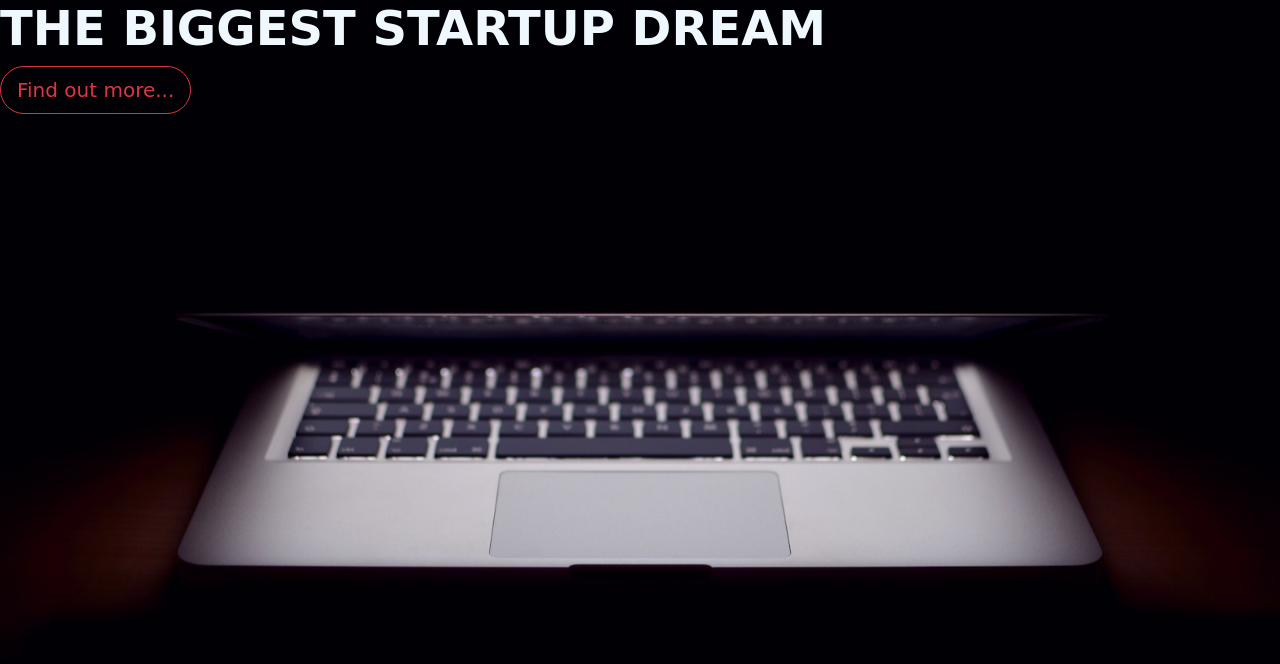
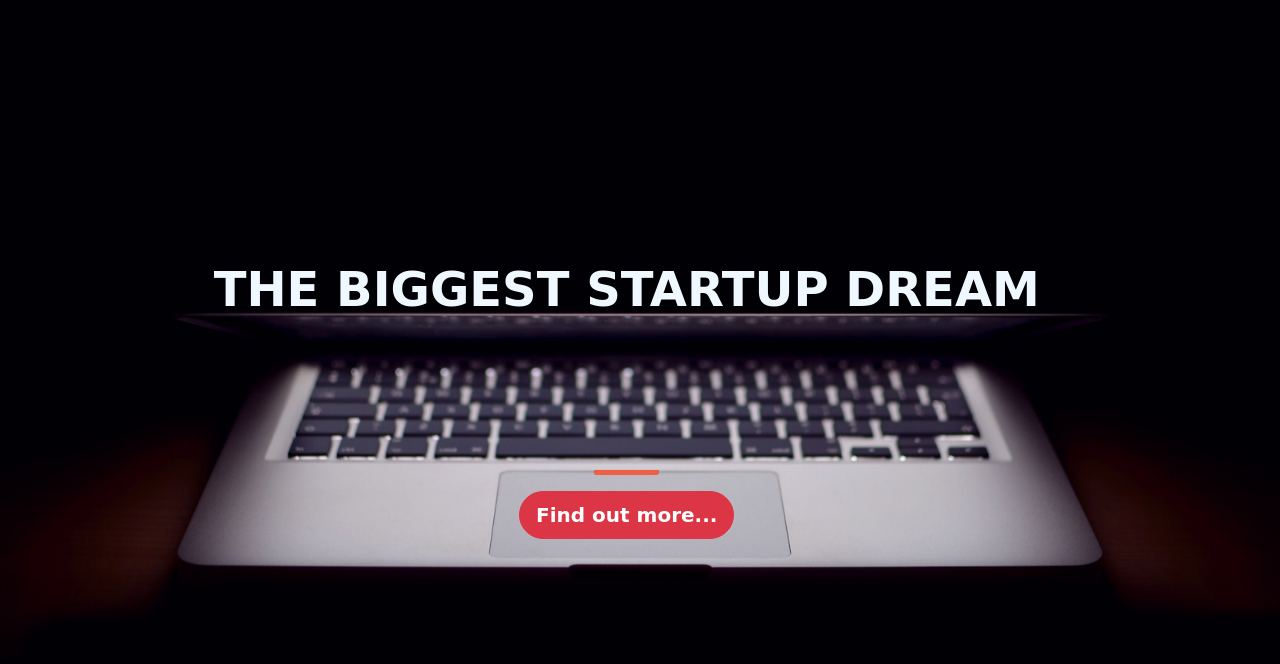
Before and after one commit to Vikas-KM/html_css, a plain HTML site: page startup/index.html in a window 1280 px wide. Drawn offline with nearby package versions, Linux system fonts and the light colour scheme; a web font is replaced by a local one.

Commit message:
added the styles

```diff
--- a/startup/index.html
+++ b/startup/index.html
@@ -18,10 +18,22 @@
     <title>StartUp</title>
   </head>
   <body>
-    <h1 class="text-uppercase"><strong> The Biggest StartUp Dream </strong></h1>
-    <button type="button" class="btn btn-outline-danger btn-lg">
-      Find out more...
-    </button>
+    <div class="container d-flex align-items-center h-100">
+      <div class="row">
+        <header class="text-center col-12">
+          <h1 class="text-uppercase">
+            <strong> The Biggest StartUp Dream </strong>
+          </h1>
+        </header>
+        <div class="buffer col-12"></div>
+        <section class="text-center col-12">
+          <hr class="fancyline" />
+          <button type="button" class="btn btn-danger btn-lg">
+            Find out more...
+          </button>
+        </section>
+      </div>
+    </div>
     <script
       src="https://cdn.jsdelivr.net/npm/@popperjs/core@2.6.0/dist/umd/popper.min.js"
       integrity="sha384-KsvD1yqQ1/1+IA7gi3P0tyJcT3vR+NdBTt13hSJ2lnve8agRGXTTyNaBYmCR/Nwi"
--- a/startup/style.css
+++ b/startup/style.css
@@ -11,6 +11,15 @@ html {
   background-size: cover;
 }
 
+.fancyline {
+  border-bottom: 5px solid #f05f44;
+  border-radius: 5px;
+  opacity: 1;
+  width: 65px;
+  margin-left: auto;
+  margin-right: auto;
+}
+
 h1 {
   font-size: 3rem;
   color: aliceblue;
@@ -18,4 +27,13 @@ h1 {
 
 .btn {
   border-radius: 300px;
+  font-weight: 700;
 }
+
+.btn-outline-danger:hover {
+  border-width: 4px;
+}
+
+.buffer {
+  height: 8rem;
+}
```
